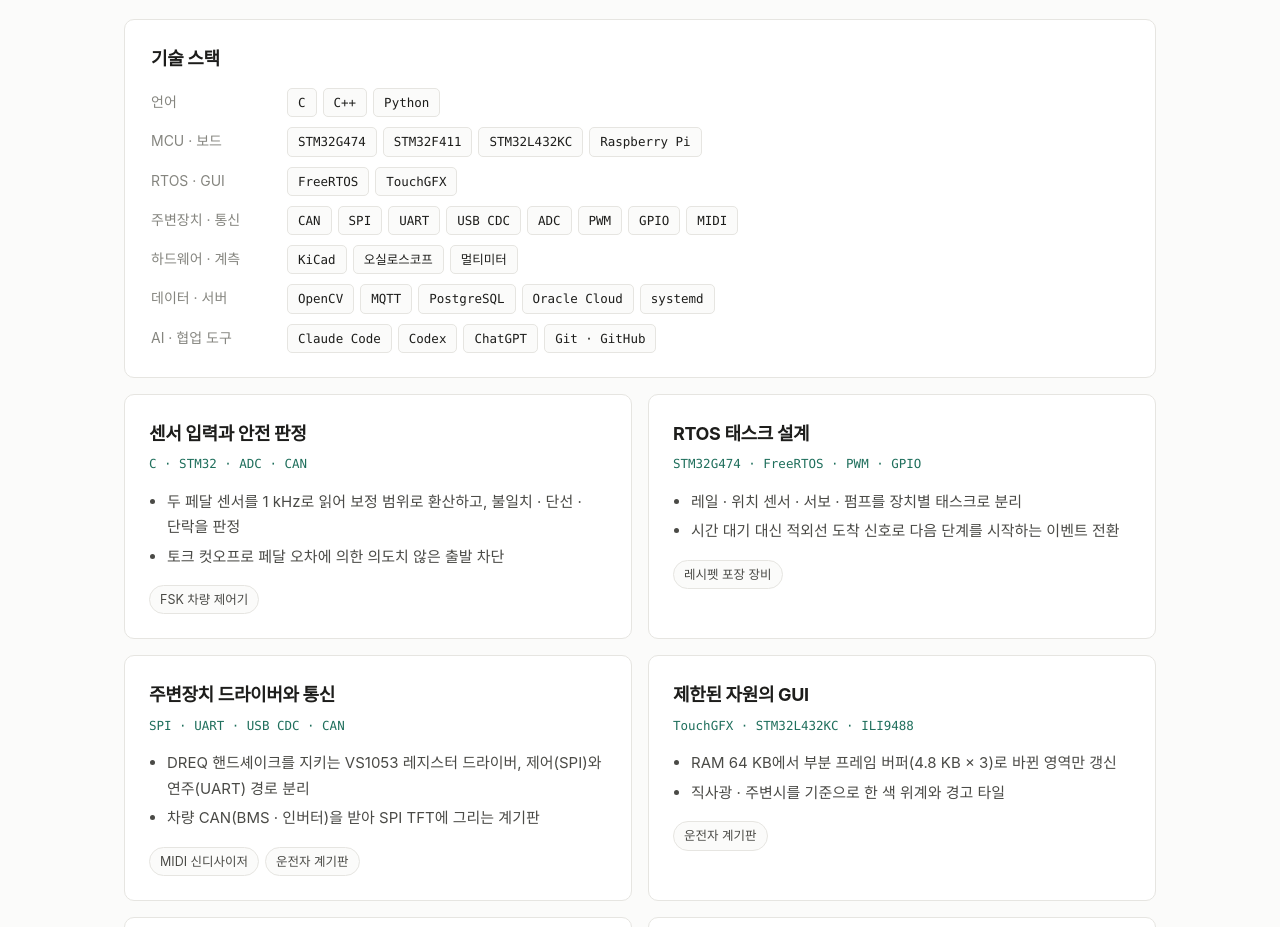
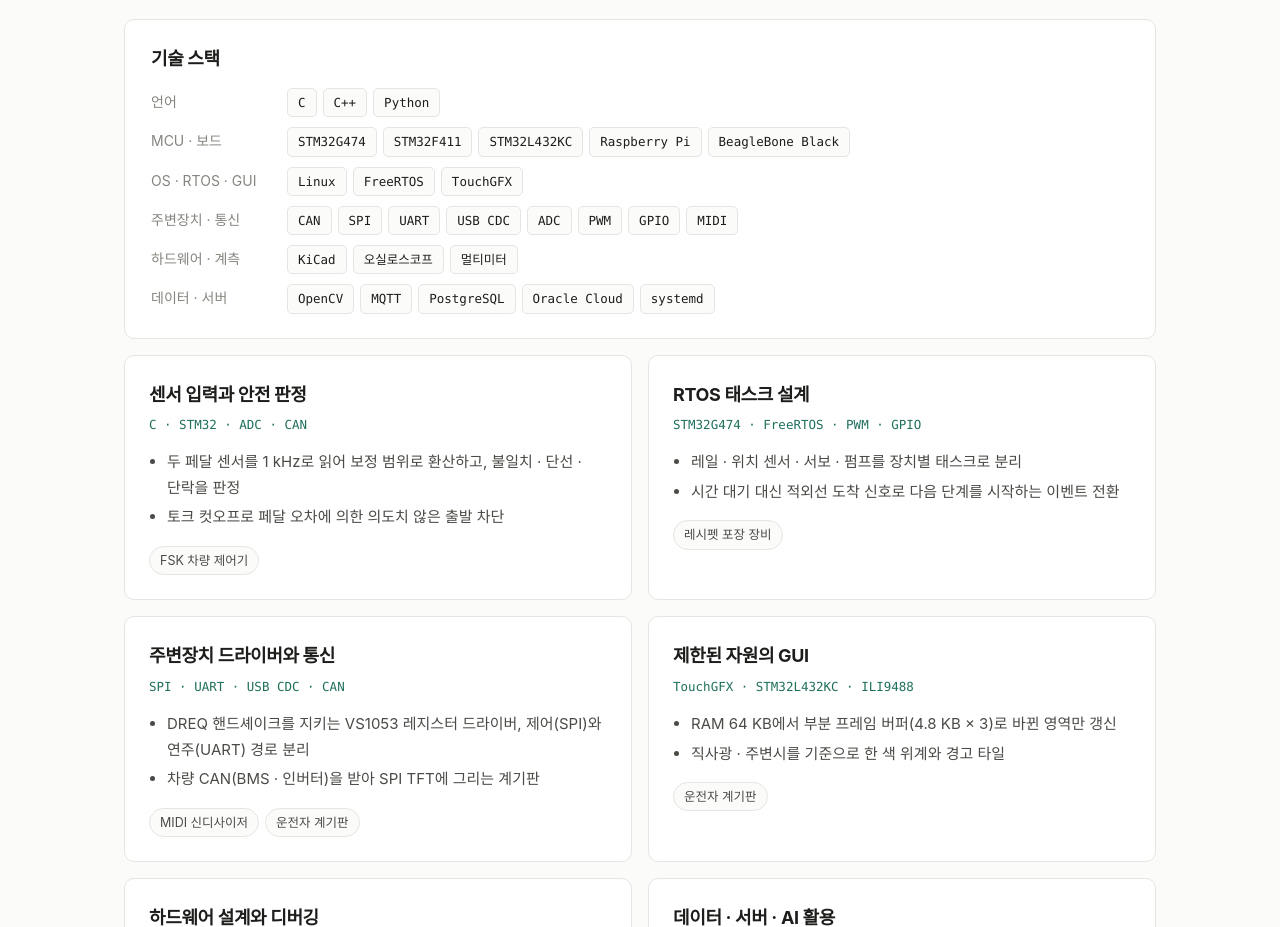
Before and after one commit to turn-world/Protfolio, a plain HTML site: page index.html in a window 1280 px wide. Shown: the part 1740-2667 px from the top of the page. Drawn offline with Linux system fonts and the light colour scheme; a web font is replaced by a local one.

Commit message:
기술 스택: BeagleBone Black·Linux 추가, AI 도구 줄 삭제
Co-Authored-By: Claude Opus 5.5 <noreply@anthropic.com>

```diff
--- a/index.html
+++ b/index.html
@@ -95,12 +95,11 @@
       <h3>기술 스택</h3>
       <dl class="stacklist">
         <dt>언어</dt><dd><span class="chip">C</span><span class="chip">C++</span><span class="chip">Python</span></dd>
-        <dt>MCU · 보드</dt><dd><span class="chip">STM32G474</span><span class="chip">STM32F411</span><span class="chip">STM32L432KC</span><span class="chip">Raspberry Pi</span></dd>
-        <dt>RTOS · GUI</dt><dd><span class="chip">FreeRTOS</span><span class="chip">TouchGFX</span></dd>
+        <dt>MCU · 보드</dt><dd><span class="chip">STM32G474</span><span class="chip">STM32F411</span><span class="chip">STM32L432KC</span><span class="chip">Raspberry Pi</span><span class="chip">BeagleBone Black</span></dd>
+        <dt>OS · RTOS · GUI</dt><dd><span class="chip">Linux</span><span class="chip">FreeRTOS</span><span class="chip">TouchGFX</span></dd>
         <dt>주변장치 · 통신</dt><dd><span class="chip">CAN</span><span class="chip">SPI</span><span class="chip">UART</span><span class="chip">USB CDC</span><span class="chip">ADC</span><span class="chip">PWM</span><span class="chip">GPIO</span><span class="chip">MIDI</span></dd>
         <dt>하드웨어 · 계측</dt><dd><span class="chip">KiCad</span><span class="chip">오실로스코프</span><span class="chip">멀티미터</span></dd>
         <dt>데이터 · 서버</dt><dd><span class="chip">OpenCV</span><span class="chip">MQTT</span><span class="chip">PostgreSQL</span><span class="chip">Oracle Cloud</span><span class="chip">systemd</span></dd>
-        <dt>AI · 협업 도구</dt><dd><span class="chip">Claude Code</span><span class="chip">Codex</span><span class="chip">ChatGPT</span><span class="chip">Git · GitHub</span></dd>
       </dl>
     </div>
     <div class="skills">
```
